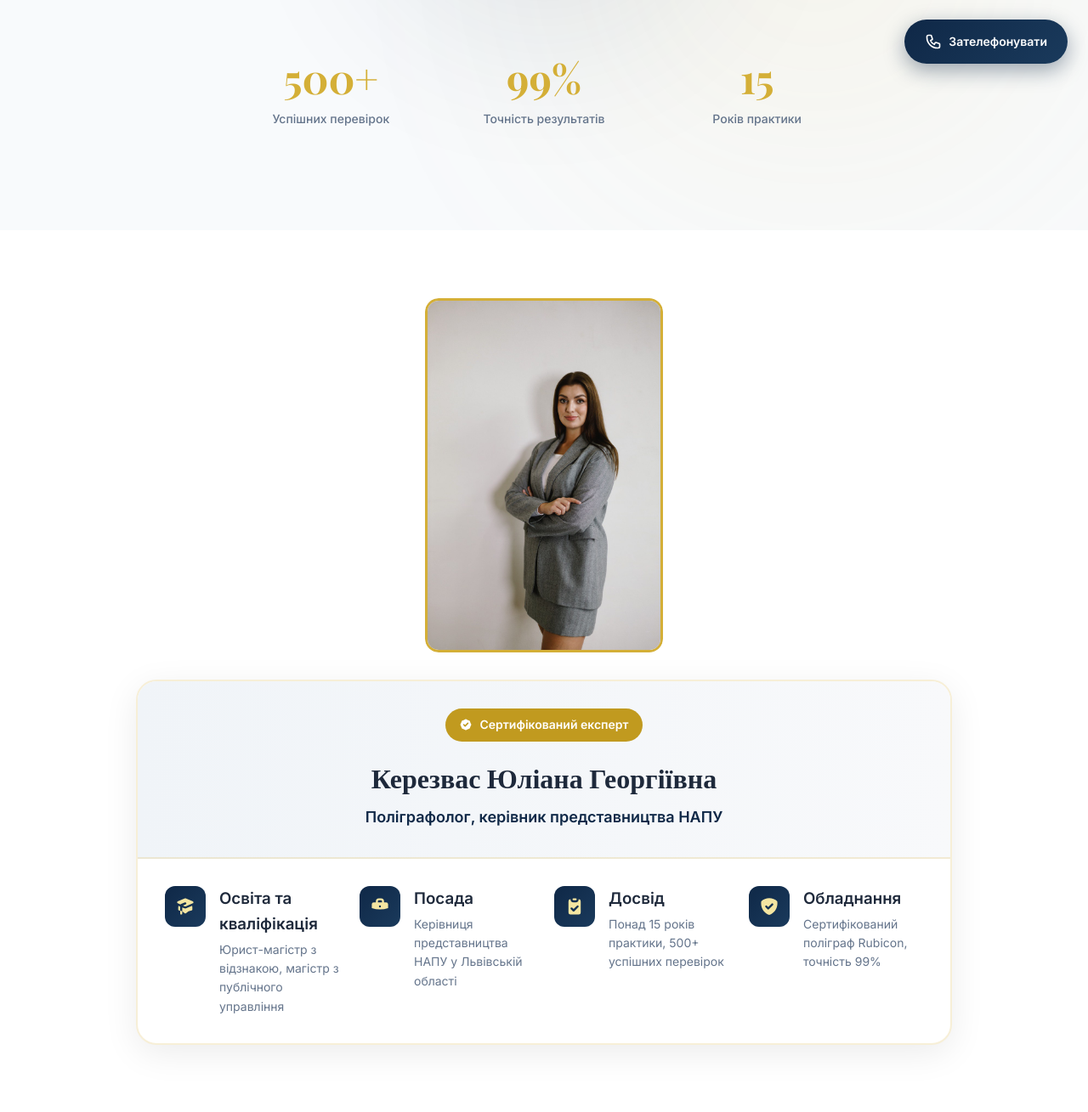
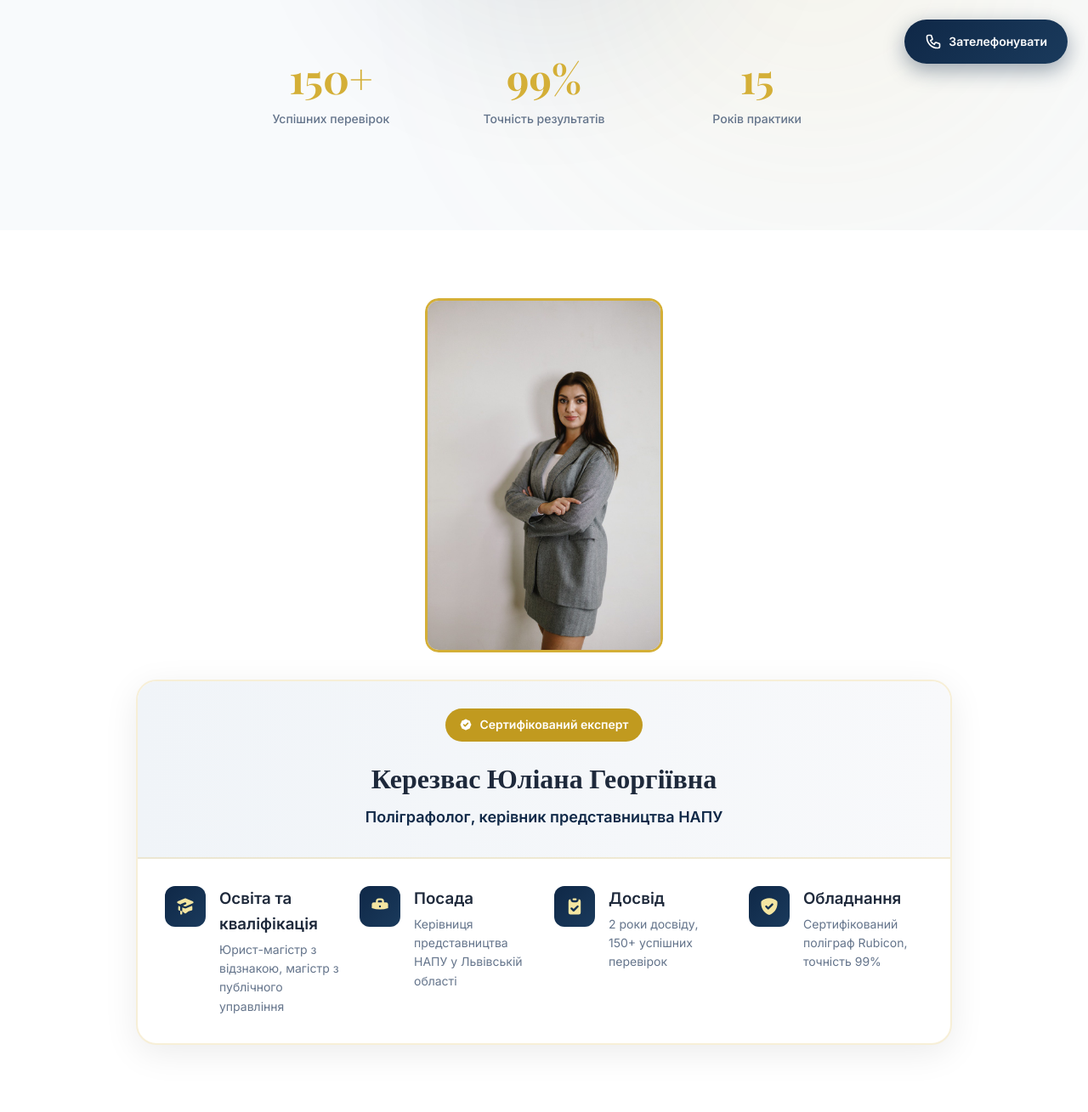
Before and after one commit to BonisOleg/PoligraphNew, a Django app: page /korporatyvni-poslugy/ in a window 1280 px wide. Shown: the part 701-2010 px from the top of the page at 85% size. Run offline with Django 4.2, Linux system fonts and the light colour scheme.

Commit message:
правки внесено

```diff
--- a/pages/views.py
+++ b/pages/views.py
@@ -316,7 +316,7 @@ def contacts_view(request):
         'certificates': [
             'Сертифікат поліграфолога міжнародного зразка (APA)',
             'Ліцензія на проведення поліграфних досліджень',
-            'Сертифікат Lafayette Instrument Company',
+            'Сертифікат Rubicon',
             'Сертифікат підвищення кваліфікації (2024)',
         ],
     }
--- a/templates/corporate_landing.html
+++ b/templates/corporate_landing.html
@@ -82,7 +82,7 @@
 
                     <div class="corporate-hero__stats">
                         <div class="corporate-hero__stat">
-                            <div class="corporate-hero__stat-number">500+</div>
+                            <div class="corporate-hero__stat-number">150+</div>
                             <div class="corporate-hero__stat-label">Успішних перевірок</div>
                         </div>
                         <div class="corporate-hero__stat">
@@ -151,7 +151,7 @@
                                 </div>
                                 <div>
                                     <h3 class="corporate-about__credential-title">Досвід</h3>
-                                    <p class="corporate-about__credential-text">Понад 15 років практики, 500+ успішних перевірок</p>
+                                    <p class="corporate-about__credential-text">2 роки досвіду, 150+ успішних перевірок</p>
                                 </div>
                             </div>
 
```
Also changed, not shown: START_PROJECT.md (+1 -1 lines).
